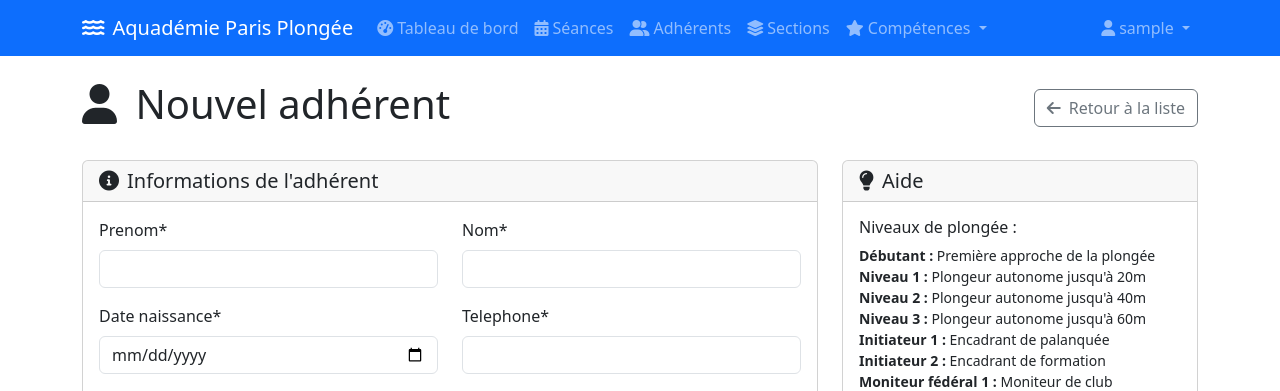
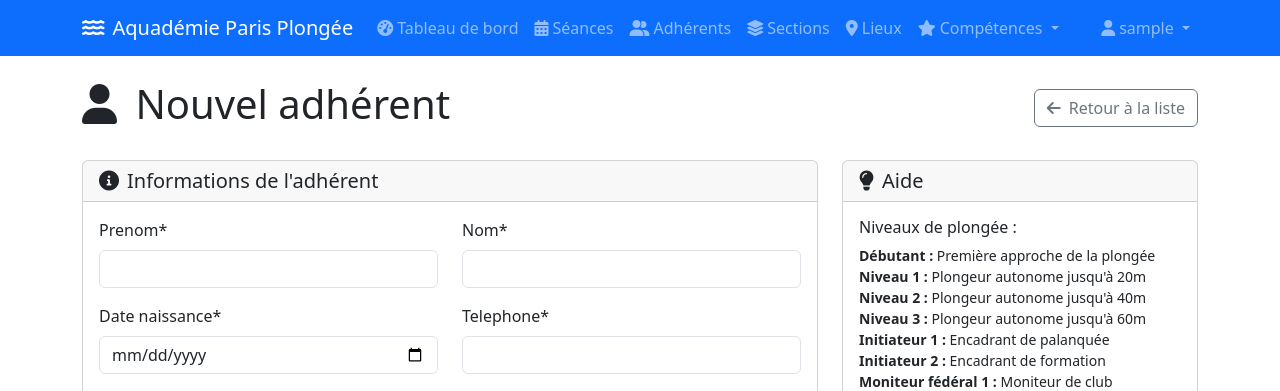
Before and after one commit to abissolah/aquademie-technique, a Django app: page /adherents/nouveau/ in a window 1280 px wide. Shown: the top 391 px of the page. Run offline with Django 5.2, Linux system fonts and the light colour scheme; the visitor is signed in with stand-in values (Sample User, id 1); data that the repository does not hold is empty; some libraries are stand-ins or nearby versions.

Commit message:
Ajout du bouton Lieux dans le bandeau de navigation

```diff
--- a/templates/base.html
+++ b/templates/base.html
@@ -49,6 +49,11 @@
                     <li class="nav-item">
                         <a class="nav-link" href="{% url 'section_list' %}">
                             <i class="fas fa-layer-group me-1"></i>Sections
+                        </a>
+                    </li>
+                    <li class="nav-item">
+                        <a class="nav-link" href="{% url 'lieu_list' %}">
+                            <i class="fas fa-map-marker-alt me-1"></i>Lieux
                         </a>
                     </li>
                     <li class="nav-item dropdown">
```
